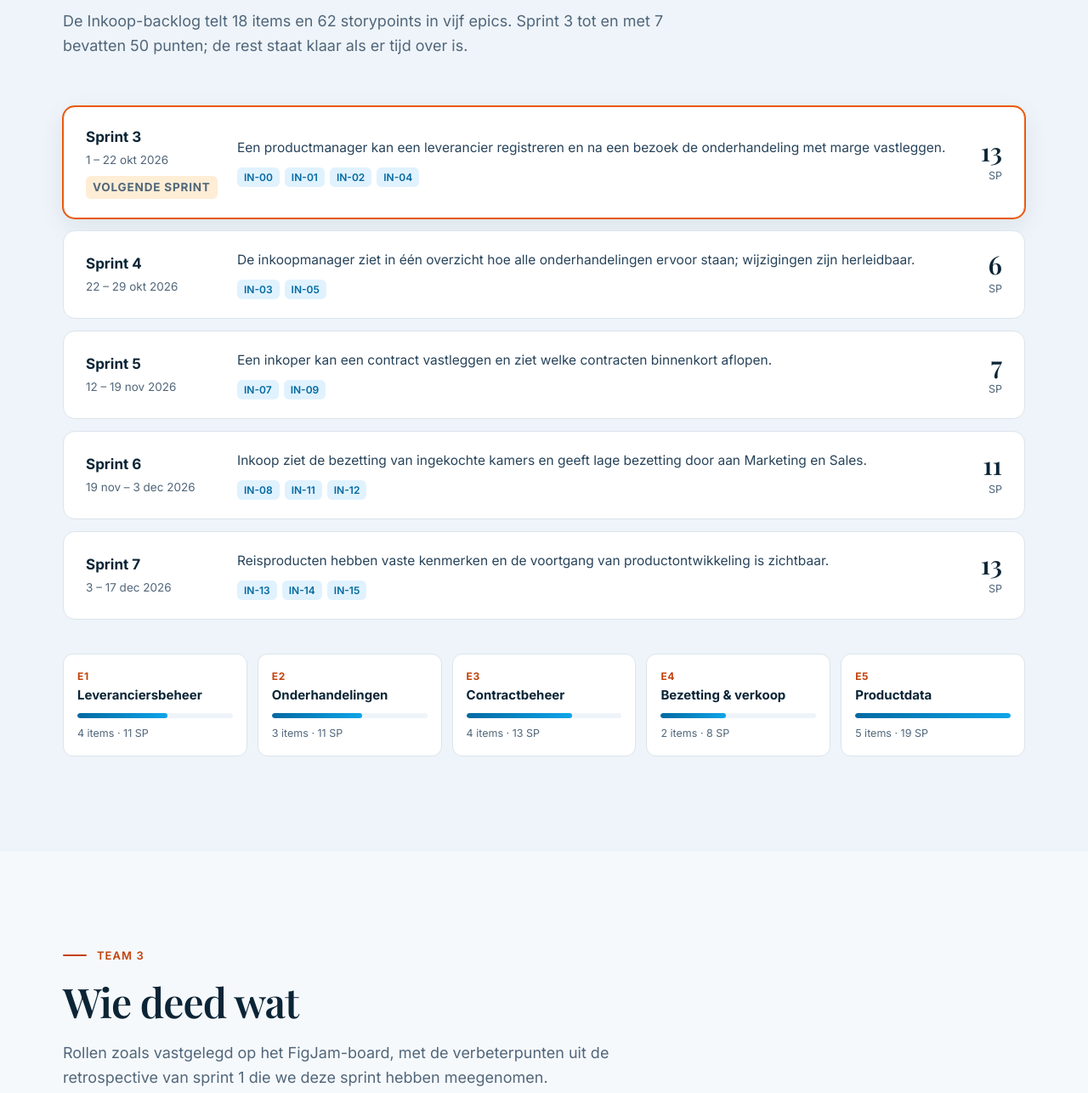
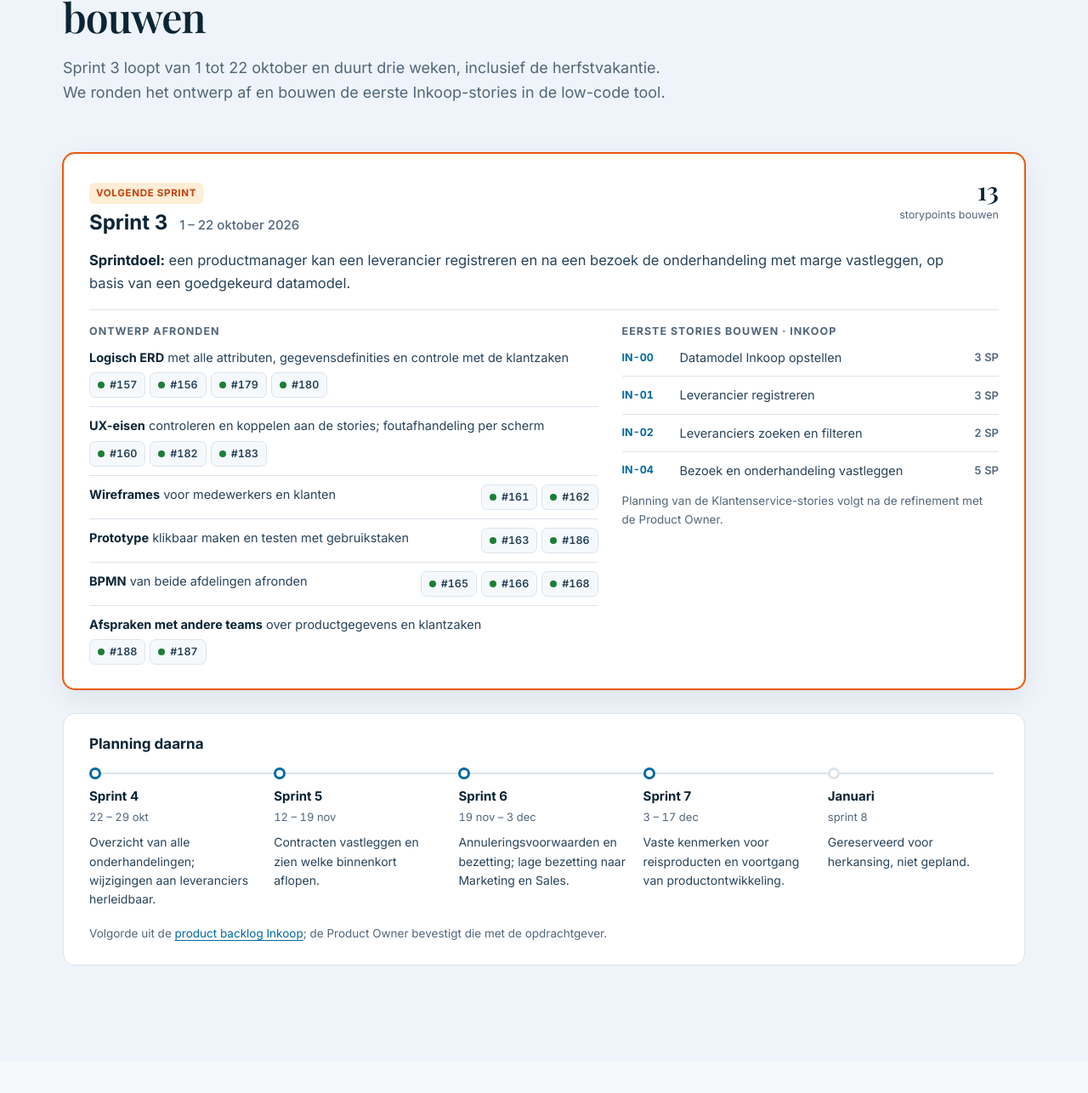
Before and after one commit to VoyageVista1/GroepInkoop, a plain HTML site: page index.html in a window 1280 px wide. Shown: the part 10453-11739 px from the top of the page at 85% size. Drawn offline with nearby package versions, Linux system fonts and the light colour scheme; a web font is replaced by a local one.

Commit message:
Planning: alleen sprint 3 uitgewerkt, daarna een korte tijdlijn
- Sprint 3 (1-22 okt) als één kaart: sprintdoel, open ontwerpissues die
  we afronden (ERD, UX-eisen, wireframes, prototype, BPMN, afspraken met
  andere teams) en de eerste Inkoop-stories (IN-00, IN-01, IN-02, IN-04)
- Sprint 4 t/m 7 en januari als korte tijdlijn in plaats van losse kaarten
- Epic-balken weggehaald

Co-Authored-By: Claude Opus 5.5 <noreply@anthropic.com>
Claude-Session: https://claude.ai/code/session_01NFSmXZvaCG73CNwNEfRdaD

```diff
--- a/index.html
+++ b/index.html
@@ -576,6 +576,37 @@ footer a:hover{color:#fff}
 .erd-ks .rel-list em{color:var(--accent);background:var(--accent-soft)}
 .erd-figs{display:grid;grid-template-columns:repeat(2,minmax(0,1fr));gap:20px;margin-top:28px;align-items:start}
 @media (max-width:720px){.erd-figs{grid-template-columns:1fr}}
+
+.s3{background:var(--surface);border:1px solid var(--accent-bright);box-shadow:0 0 0 1px var(--accent-bright),var(--shadow);border-radius:var(--r);padding:28px 30px;display:grid;gap:18px}
+.s3-head{display:flex;justify-content:space-between;align-items:flex-start;gap:16px}
+.s3-head h3{font-size:24px;font-weight:700;margin-top:8px;display:flex;flex-wrap:wrap;align-items:baseline;gap:6px 14px}
+.s3-head h3 span{font-size:15px;font-weight:500;color:var(--muted)}
+.s3-goal{font-size:16.5px;color:var(--ink-2);max-width:62em}
+.s3-goal b{color:var(--ink)}
+.s3-cols{display:grid;grid-template-columns:minmax(0,1.35fr) minmax(0,1fr);gap:28px;padding-top:18px;border-top:1px solid var(--line)}
+.s3-cols h4{font-size:12.5px;font-weight:700;letter-spacing:.08em;text-transform:uppercase;color:var(--muted);margin-bottom:12px}
+.s3-list{list-style:none;margin:0;padding:0;display:grid;gap:10px}
+.s3-list li{display:flex;flex-wrap:wrap;justify-content:space-between;gap:6px 12px;font-size:14.5px;color:var(--ink-2);padding-bottom:10px;border-bottom:1px solid var(--line)}
+.s3-list li:last-child{border-bottom:0;padding-bottom:0}
+.s3-list strong{color:var(--ink)}
+.s3-iss{display:flex;flex-wrap:wrap;gap:5px}
+.s3-build li{display:grid;grid-template-columns:56px minmax(0,1fr) auto;align-items:center}
+.s3-build b{font-variant-numeric:tabular-nums;font-size:13px;color:var(--muted);font-weight:600}
+.s3-build b::after{content:" SP"}
+.s3-note{margin-top:14px;font-size:13.5px;color:var(--muted)}
+.plan{margin-top:28px;background:var(--surface);border:1px solid var(--line);border-radius:var(--r);padding:26px 30px}
+.plan h3{font-size:17px;font-weight:650;margin-bottom:18px}
+.plan-line{list-style:none;margin:0;padding:0;display:grid;grid-template-columns:repeat(5,minmax(0,1fr));gap:16px;position:relative}
+.plan-line::before{content:"";position:absolute;left:6px;right:6px;top:6px;height:2px;background:var(--line)}
+.plan-line li{position:relative;padding-top:22px;display:grid;gap:2px;align-content:start}
+.plan-line li::before{content:"";position:absolute;top:0;left:0;width:14px;height:14px;border-radius:50%;background:var(--surface);border:3px solid var(--primary)}
+.plan-line li.muted-step::before{border-color:var(--line)}
+.plan-line b{font-size:15px;color:var(--ink)}
+.plan-line span{font-size:13px;color:var(--muted);font-variant-numeric:tabular-nums}
+.plan-line p{font-size:14px;color:var(--ink-2);margin-top:6px}
+.plan-foot{margin-top:18px;font-size:13.5px;color:var(--muted)}
+@media (max-width:1080px){.s3-cols{grid-template-columns:1fr}.plan-line{grid-template-columns:1fr 1fr}.plan-line::before{display:none}}
+@media (max-width:720px){.s3{padding:22px}.plan{padding:22px}.plan-line{grid-template-columns:1fr}.s3-head{flex-direction:column}}
 </style>
 </head>
 <body class="no-js">
@@ -1068,25 +1099,52 @@ footer a:hover{color:#fff}
 <section id="roadmap" class="sec-alt">
   <div class="wrap">
     <div class="sec-head reveal">
-      <span class="eyebrow chapter">Roadmap Inkoop</span>
-      <h2>Vijf sprints naar een bruikbare eerste versie</h2>
-      <p>De Inkoop-backlog telt 18 items en 62 storypoints in vijf epics. Sprint 3 tot en met 7 bevatten 50 punten; de rest staat klaar als er tijd over is.</p>
+      <span class="eyebrow chapter">Planning</span>
+      <h2>Volgende sprint: ontwerp afronden en beginnen met bouwen</h2>
+      <p>Sprint 3 loopt van 1 tot 22 oktober en duurt drie weken, inclusief de herfstvakantie. We ronden het ontwerp af en bouwen de eerste Inkoop-stories in de low-code tool.</p>
     </div>
 
-    <ol class="road">
-      <li class="sprint now reveal"><div class="s-when"><strong>Sprint 3</strong><span>1 – 22 okt 2026</span><br><span class="s-now">Volgende sprint</span></div><div class="s-goal">Een productmanager kan een leverancier registreren en na een bezoek de onderhandeling met marge vastleggen.<div class="ids"><span>IN-00</span><span>IN-01</span><span>IN-02</span><span>IN-04</span></div></div><div class="s-sp"><strong>13</strong><span>SP</span></div></li>
-      <li class="sprint reveal"><div class="s-when"><strong>Sprint 4</strong><span>22 – 29 okt 2026</span></div><div class="s-goal">De inkoopmanager ziet in één overzicht hoe alle onderhandelingen ervoor staan; wijzigingen zijn herleidbaar.<div class="ids"><span>IN-03</span><span>IN-05</span></div></div><div class="s-sp"><strong>6</strong><span>SP</span></div></li>
-      <li class="sprint reveal"><div class="s-when"><strong>Sprint 5</strong><span>12 – 19 nov 2026</span></div><div class="s-goal">Een inkoper kan een contract vastleggen en ziet welke contracten binnenkort aflopen.<div class="ids"><span>IN-07</span><span>IN-09</span></div></div><div class="s-sp"><strong>7</strong><span>SP</span></div></li>
-      <li class="sprint reveal"><div class="s-when"><strong>Sprint 6</strong><span>19 nov – 3 dec 2026</span></div><div class="s-goal">Inkoop ziet de bezetting van ingekochte kamers en geeft lage bezetting door aan Marketing en Sales.<div class="ids"><span>IN-08</span><span>IN-11</span><span>IN-12</span></div></div><div class="s-sp"><strong>11</strong><span>SP</span></div></li>
-      <li class="sprint reveal"><div class="s-when"><strong>Sprint 7</strong><span>3 – 17 dec 2026</span></div><div class="s-goal">Reisproducten hebben vaste kenmerken en de voortgang van productontwikkeling is zichtbaar.<div class="ids"><span>IN-13</span><span>IN-14</span><span>IN-15</span></div></div><div class="s-sp"><strong>13</strong><span>SP</span></div></li>
-    </ol>
+    <article class="s3 reveal">
+      <div class="s3-head">
+        <div><span class="s-now">Volgende sprint</span><h3>Sprint 3 <span>1 – 22 oktober 2026</span></h3></div>
+        <div class="s-sp"><strong>13</strong><span>storypoints bouwen</span></div>
+      </div>
+      <p class="s3-goal"><b>Sprintdoel:</b> een productmanager kan een leverancier registreren en na een bezoek de onderhandeling met marge vastleggen, op basis van een goedgekeurd datamodel.</p>
+      <div class="s3-cols">
+        <div>
+          <h4>Ontwerp afronden</h4>
+          <ul class="s3-list">
+            <li><span><strong>Logisch ERD</strong> met alle attributen, gegevensdefinities en controle met de klantzaken</span><span class="s3-iss"><a class="iss o" href="https://github.com/VoyageVista1/GroepInkoop/issues/157" title="Issue 157 (open)"><i aria-hidden="true"></i>#157</a><a class="iss o" href="https://github.com/VoyageVista1/GroepInkoop/issues/156" title="Issue 156 (open)"><i aria-hidden="true"></i>#156</a><a class="iss o" href="https://github.com/VoyageVista1/GroepInkoop/issues/179" title="Issue 179 (open)"><i aria-hidden="true"></i>#179</a><a class="iss o" href="https://github.com/VoyageVista1/GroepInkoop/issues/180" title="Issue 180 (open)"><i aria-hidden="true"></i>#180</a></span></li>
+            <li><span><strong>UX-eisen</strong> controleren en koppelen aan de stories; foutafhandeling per scherm</span><span class="s3-iss"><a class="iss o" href="https://github.com/VoyageVista1/GroepInkoop/issues/160" title="Issue 160 (open)"><i aria-hidden="true"></i>#160</a><a class="iss o" href="https://github.com/VoyageVista1/GroepInkoop/issues/182" title="Issue 182 (open)"><i aria-hidden="true"></i>#182</a><a class="iss o" href="https://github.com/VoyageVista1/GroepInkoop/issues/183" title="Issue 183 (open)"><i aria-hidden="true"></i>#183</a></span></li>
+            <li><span><strong>Wireframes</strong> voor medewerkers en klanten</span><span class="s3-iss"><a class="iss o" href="https://github.com/VoyageVista1/GroepInkoop/issues/161" title="Issue 161 (open)"><i aria-hidden="true"></i>#161</a><a class="iss o" href="https://github.com/VoyageVista1/GroepInkoop/issues/162" title="Issue 162 (open)"><i aria-hidden="true"></i>#162</a></span></li>
+            <li><span><strong>Prototype</strong> klikbaar maken en testen met gebruikstaken</span><span class="s3-iss"><a class="iss o" href="https://github.com/VoyageVista1/GroepInkoop/issues/163" title="Issue 163 (open)"><i aria-hidden="true"></i>#163</a><a class="iss o" href="https://github.com/VoyageVista1/GroepInkoop/issues/186" title="Issue 186 (open)"><i aria-hidden="true"></i>#186</a></span></li>
+            <li><span><strong>BPMN</strong> van beide afdelingen afronden</span><span class="s3-iss"><a class="iss o" href="https://github.com/VoyageVista1/GroepInkoop/issues/165" title="Issue 165 (open)"><i aria-hidden="true"></i>#165</a><a class="iss o" href="https://github.com/VoyageVista1/GroepInkoop/issues/166" title="Issue 166 (open)"><i aria-hidden="true"></i>#166</a><a class="iss o" href="https://github.com/VoyageVista1/GroepInkoop/issues/168" title="Issue 168 (open)"><i aria-hidden="true"></i>#168</a></span></li>
+            <li><span><strong>Afspraken met andere teams</strong> over productgegevens en klantzaken</span><span class="s3-iss"><a class="iss o" href="https://github.com/VoyageVista1/GroepInkoop/issues/188" title="Issue 188 (open)"><i aria-hidden="true"></i>#188</a><a class="iss o" href="https://github.com/VoyageVista1/GroepInkoop/issues/187" title="Issue 187 (open)"><i aria-hidden="true"></i>#187</a></span></li>
+          </ul>
+        </div>
+        <div>
+          <h4>Eerste stories bouwen · Inkoop</h4>
+          <ul class="s3-list s3-build">
+            <li><span class="uc-id">IN-00</span><span>Datamodel Inkoop opstellen</span><b>3</b></li>
+            <li><span class="uc-id">IN-01</span><span>Leverancier registreren</span><b>3</b></li>
+            <li><span class="uc-id">IN-02</span><span>Leveranciers zoeken en filteren</span><b>2</b></li>
+            <li><span class="uc-id">IN-04</span><span>Bezoek en onderhandeling vastleggen</span><b>5</b></li>
+          </ul>
+          <p class="s3-note">Planning van de Klantenservice-stories volgt na de refinement met de Product Owner.</p>
+        </div>
+      </div>
+    </article>
 
-    <div class="epics">
-      <div class="epic reveal"><b>E1</b><h4>Leveranciersbeheer</h4><div class="meter"><i style="width:58%"></i></div><small>4 items · 11 SP</small></div>
-      <div class="epic reveal"><b>E2</b><h4>Onderhandelingen</h4><div class="meter"><i style="width:58%"></i></div><small>3 items · 11 SP</small></div>
-      <div class="epic reveal"><b>E3</b><h4>Contractbeheer</h4><div class="meter"><i style="width:68%"></i></div><small>4 items · 13 SP</small></div>
-      <div class="epic reveal"><b>E4</b><h4>Bezetting &amp; verkoop</h4><div class="meter"><i style="width:42%"></i></div><small>2 items · 8 SP</small></div>
-      <div class="epic reveal"><b>E5</b><h4>Productdata</h4><div class="meter"><i style="width:100%"></i></div><small>5 items · 19 SP</small></div>
+    <div class="plan reveal">
+      <h3>Planning daarna</h3>
+      <ol class="plan-line">
+        <li><b>Sprint 4</b><span>22 – 29 okt</span><p>Overzicht van alle onderhandelingen; wijzigingen aan leveranciers herleidbaar.</p></li>
+        <li><b>Sprint 5</b><span>12 – 19 nov</span><p>Contracten vastleggen en zien welke binnenkort aflopen.</p></li>
+        <li><b>Sprint 6</b><span>19 nov – 3 dec</span><p>Annuleringsvoorwaarden en bezetting; lage bezetting naar Marketing en Sales.</p></li>
+        <li><b>Sprint 7</b><span>3 – 17 dec</span><p>Vaste kenmerken voor reisproducten en voortgang van productontwikkeling.</p></li>
+        <li class="muted-step"><b>Januari</b><span>sprint 8</span><p>Gereserveerd voor herkansing, niet gepland.</p></li>
+      </ol>
+      <p class="plan-foot">Volgorde uit de <a href="website/docs/inkoop-product-backlog.html#6-releaseplanning-en-sprintdoelen">product backlog Inkoop</a>; de Product Owner bevestigt die met de opdrachtgever.</p>
     </div>
   </div>
 </section>
@@ -1222,7 +1280,7 @@ footer a:hover{color:#fff}
         <p>In sprint 3 werken we het ERD uit tot alle attributen, ronden we de UX-eisen af met het team en beginnen we met de eerste stories: leveranciers registreren en onderhandelingen vastleggen.</p>
       </div>
       <div class="cta-actions">
-        <a class="btn btn-primary" href="#roadmap">Bekijk de roadmap <svg class="icon" aria-hidden="true"><use href="#i-arrow"/></svg></a>
+        <a class="btn btn-primary" href="#roadmap">Bekijk de planning <svg class="icon" aria-hidden="true"><use href="#i-arrow"/></svg></a>
         <a class="btn btn-line" href="website/docs/scope.html#6-open-besluiten">Open besluiten</a>
       </div>
     </div>
```
